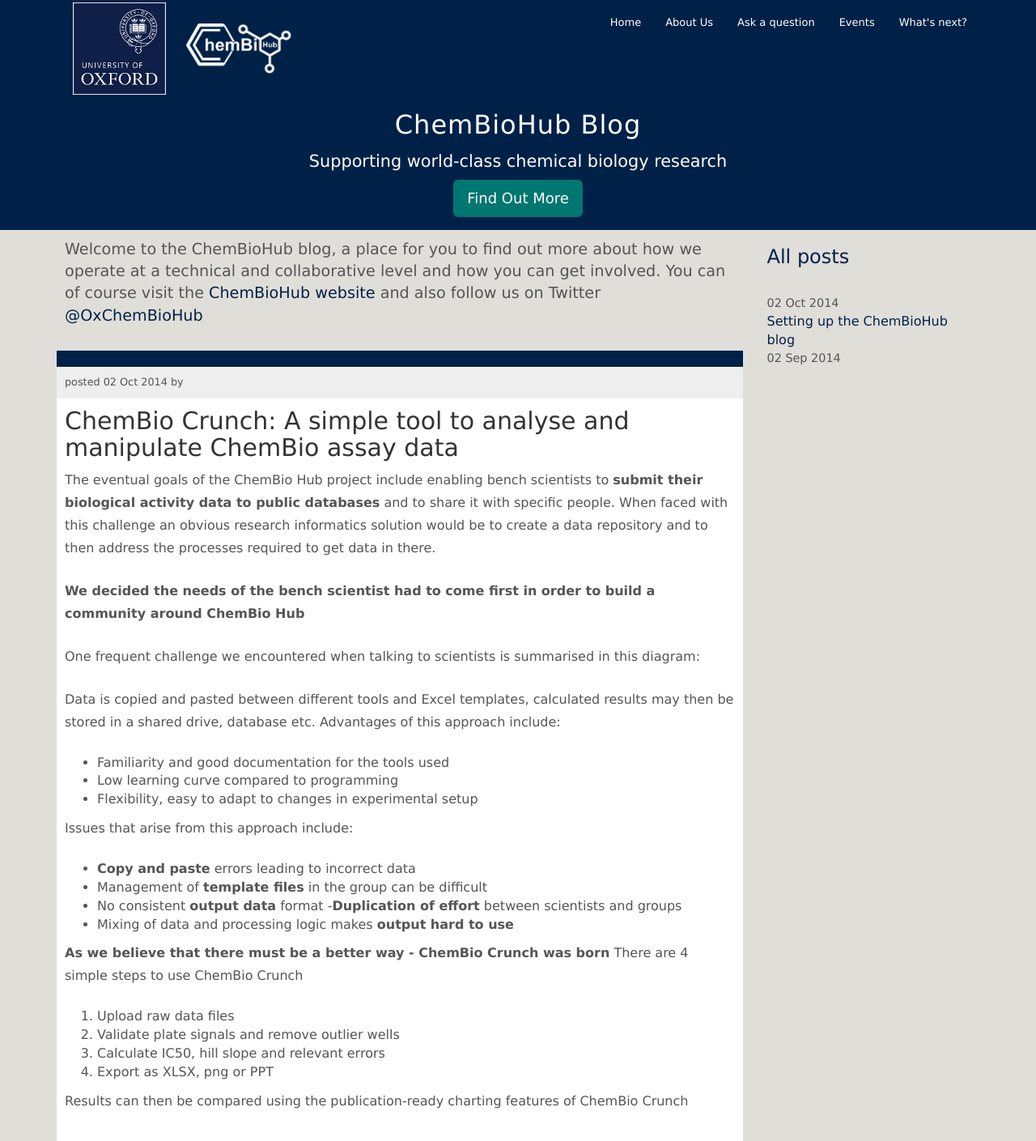
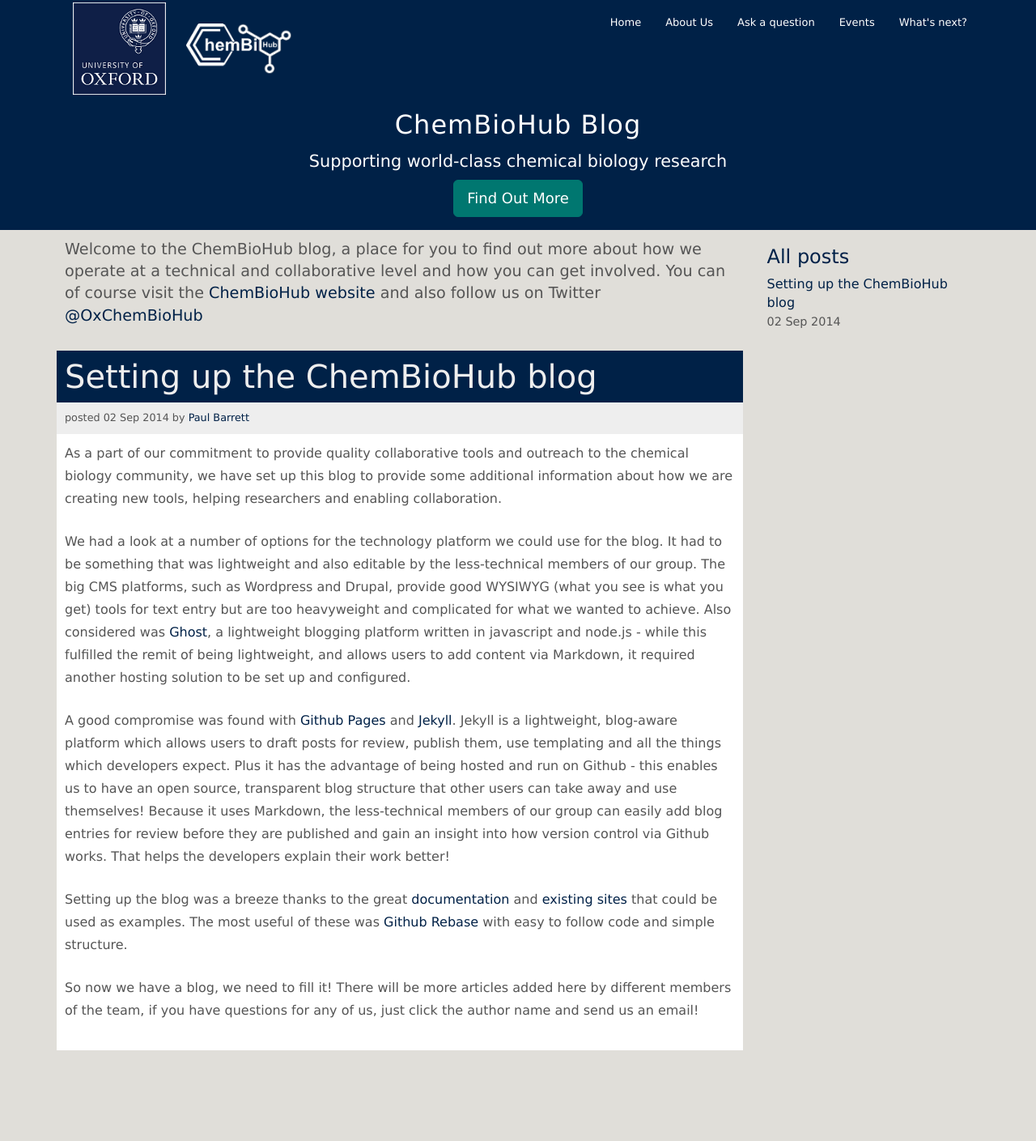
Before and after one commit to michaelohagan/chembiohub-site, a Jekyll site: the page built from index.html, in a window 1280 px wide. Shown: the whole page at 81% size. Built offline with Jekyll 4.4.1, drawn with Linux system fonts in a browser that asks for light colours; nearby versions of some CDN libraries; after the commit the page ends 1297 px from its top, so only the background shows below that.

Commit message:
Updated 2014-09-30-chembiocrunch-a-data-management-tool.md

```diff
--- a/_posts/2014-09-30-chembiocrunch-a-data-management-tool.md
+++ b/_posts/2014-09-30-chembiocrunch-a-data-management-tool.md
@@ -1,7 +1,5 @@
 ---
-title: ChemBio Crunch: A simple tool to analyse and manipulate ChemBio assay data
-author: karen
-layout: post
+published: false
 ---
 
 ## ChemBio Crunch: A simple tool to analyse and manipulate ChemBio assay data
```
